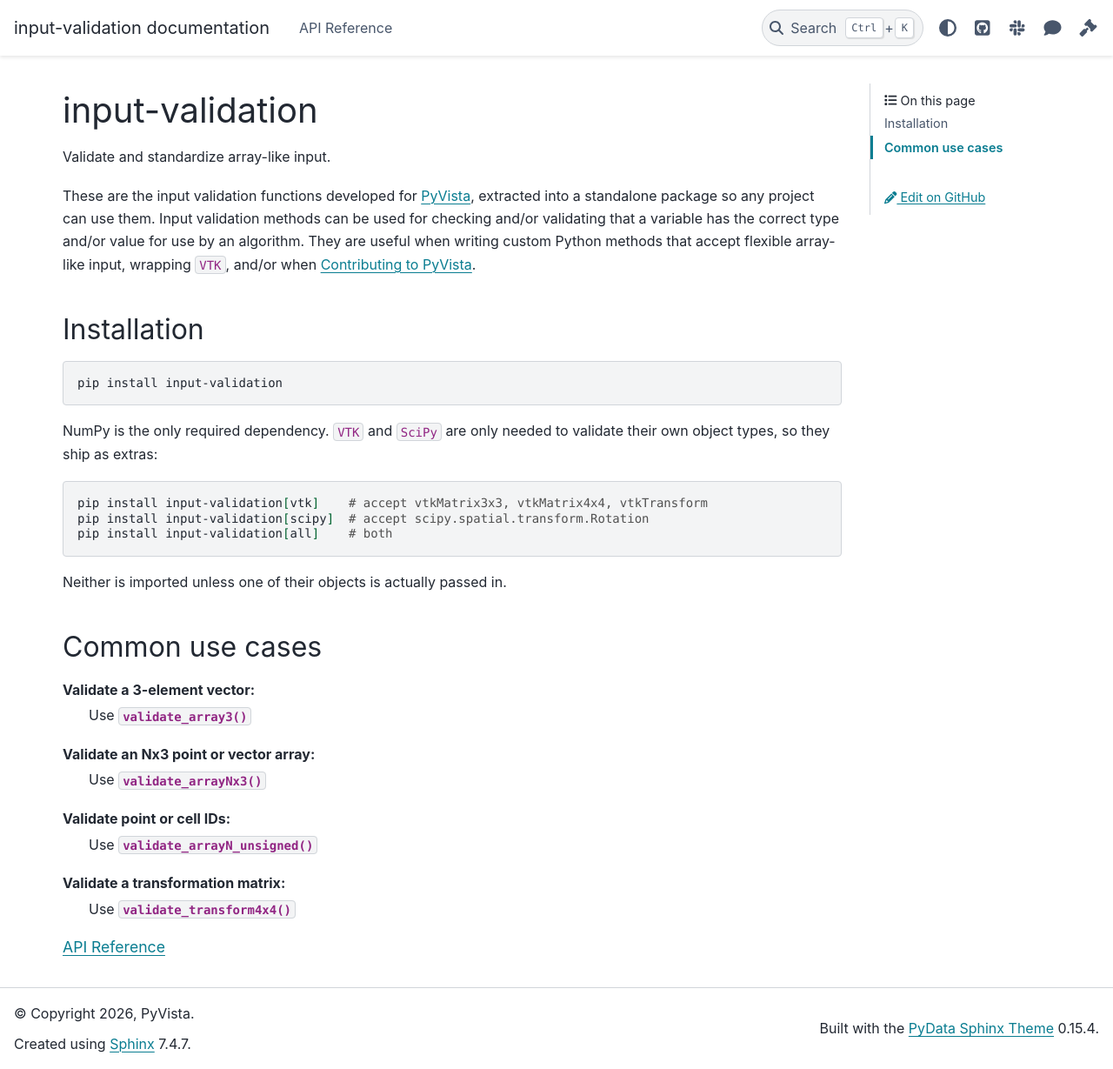
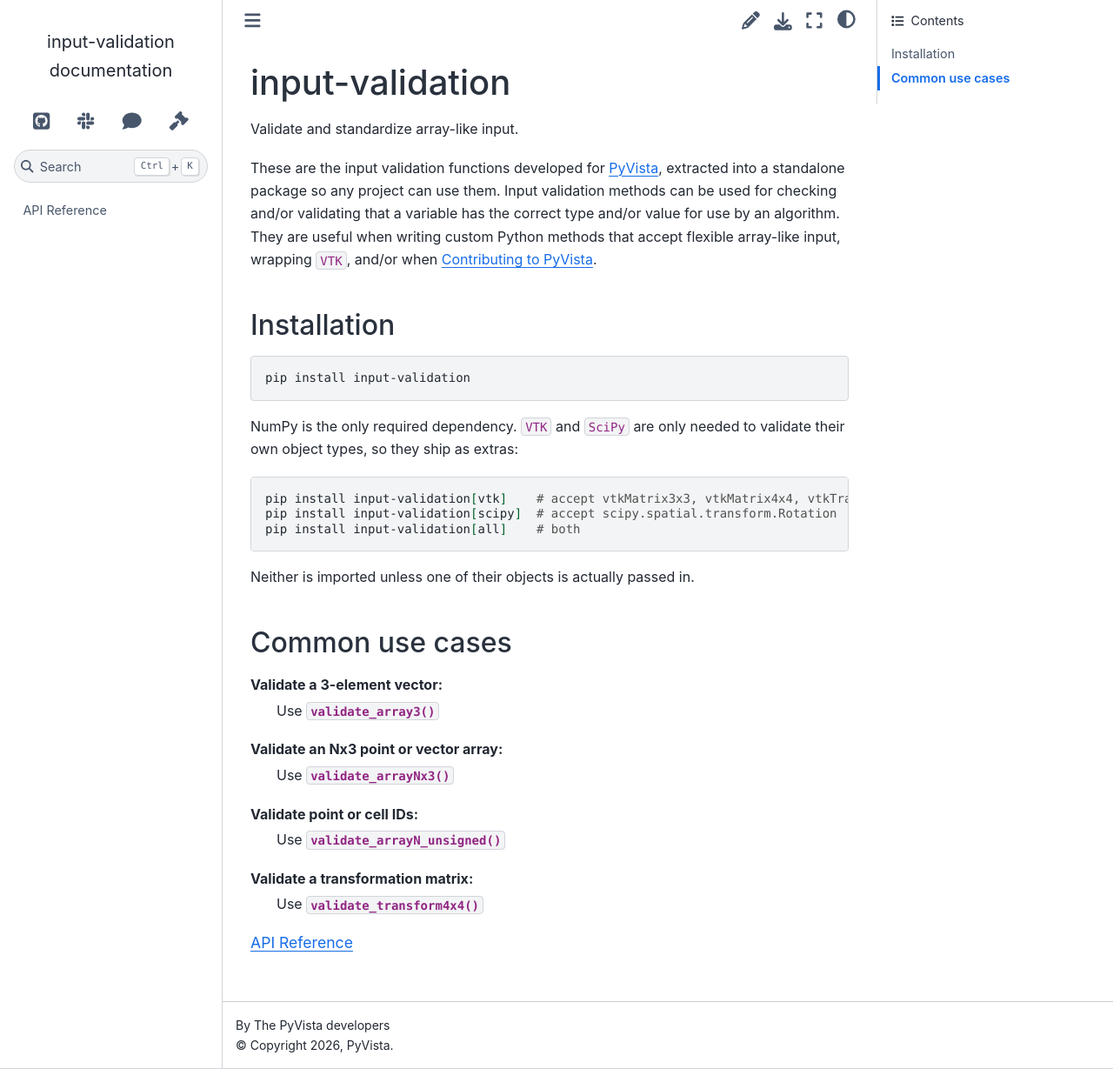
Before and after one commit to pyvista/pyvista-validation, a Sphinx documentation site: the page built from doc/index.rst, in a window 1280 px wide and 1229 px high. Shown: the whole window at 87% size. Built offline with Sphinx 7.4.7 and the Sphinx Book theme 1.1.4, drawn with Linux system fonts in a browser that asks for light colours.

Commit message:
Render the documentation with sphinx-book-theme
Matches the theme and pins used by the main PyVista documentation.

Co-Authored-By: Claude Opus 5 <noreply@anthropic.com>

```diff
--- a/doc/conf.py
+++ b/doc/conf.py
@@ -41,7 +41,7 @@ intersphinx_mapping = {
 
 # -- Options for HTML output --------------------------------------------------
 
-html_theme = 'pydata_sphinx_theme'
+html_theme = 'sphinx_book_theme'
 html_context = {
     'github_user': 'pyvista',
     'github_repo': 'input-validation',
@@ -56,6 +56,8 @@ html_theme_options = {
     'github_url': 'https://github.com/pyvista/input-validation',
     'collapse_navigation': True,
     'use_edit_page_button': True,
+    'navigation_with_keys': False,
+    'show_navbar_depth': 1,
     'icon_links': [
         {
             'name': 'Slack Community',
--- a/pyproject.toml
+++ b/pyproject.toml
@@ -6,10 +6,10 @@ requires = ['setuptools>=64', 'setuptools_scm>=8']
 dev = ['pre-commit', 'pytest', 'pytest-cov']
 docs = [
   'numpydoc==1.10.0',
-  'pydata-sphinx-theme==0.18.0',
+  'sphinx-book-theme==1.1.4',
   'sphinx-copybutton==0.5.2',
   'sphinx-notfound-page==1.1.0',
-  'sphinx==9.1.0',
+  'sphinx==8.2.3',
 ]
 
 [project]
@@ -53,7 +53,7 @@ Homepage = 'https://github.com/pyvista/input-validation'
 
 [tool.uv.dependency-groups]
 # The pinned Sphinx needs a newer Python than the package itself supports.
-docs = { requires-python = '>=3.12' }
+docs = { requires-python = '>=3.11' }
 
 [tool.coverage.run]
 branch = true
```
